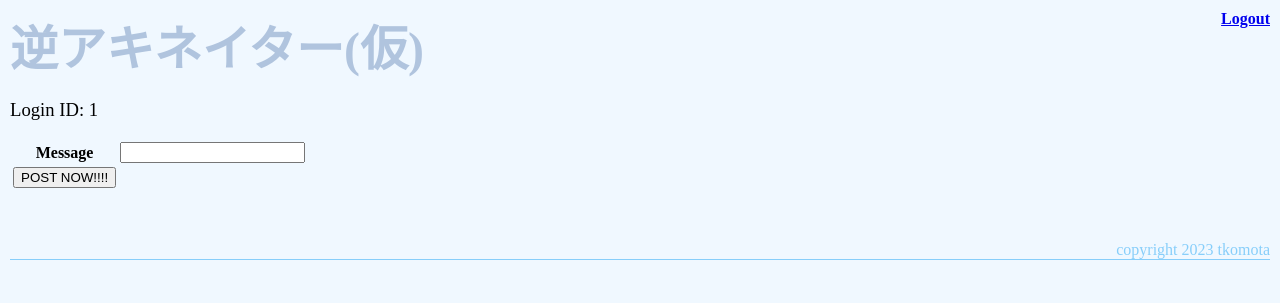
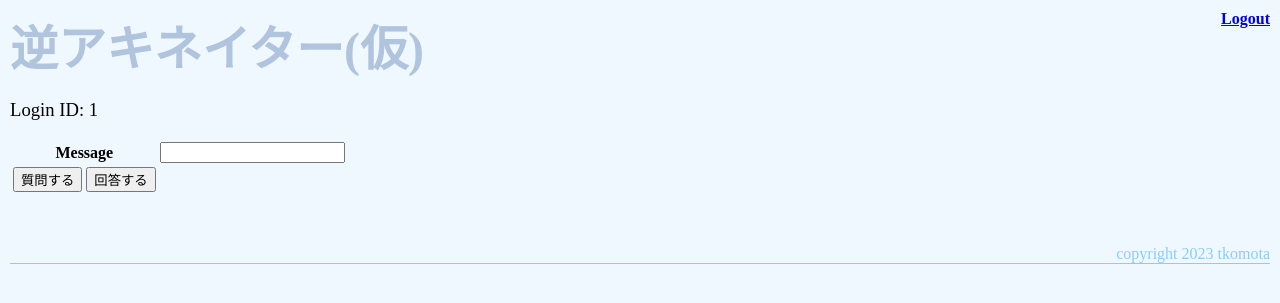
Before and after one commit to TetsuyaKomota/inv_aki_flask, a Flask app: page /main/ in a window 1280 px wide. Shown: the top 303 px of the page. Run offline with Flask 3, Linux system fonts and the light colour scheme; the visitor is signed in with stand-in values (Sample User, id 1).

Commit message:
[update - main.py] ボタン修正

```diff
--- a/inv_aki_flask/templates/main.html
+++ b/inv_aki_flask/templates/main.html
@@ -21,7 +21,8 @@ Message
         </td>
     </tr>
     <td>
-        <input type="submit" value="POST NOW!!!!">
+        <input type="submit" name="action" value="質問する">
+        <input type="submit" name="action" value="回答する">
     </td>
 </table>
 </form>
--- a/inv_aki_flask/views/main.py
+++ b/inv_aki_flask/views/main.py
@@ -26,6 +26,7 @@ def show():
 def post():
     global message_data
     msg = request.form.get("comment")
-    message_data.append((session["id"], msg))
+    typ = request.form.get("action")[:-2]
+    message_data.append((session["id"], typ + ":" + msg))
     message_data = message_data[-25:]
     return redirect(url_for("main.show"))
```
